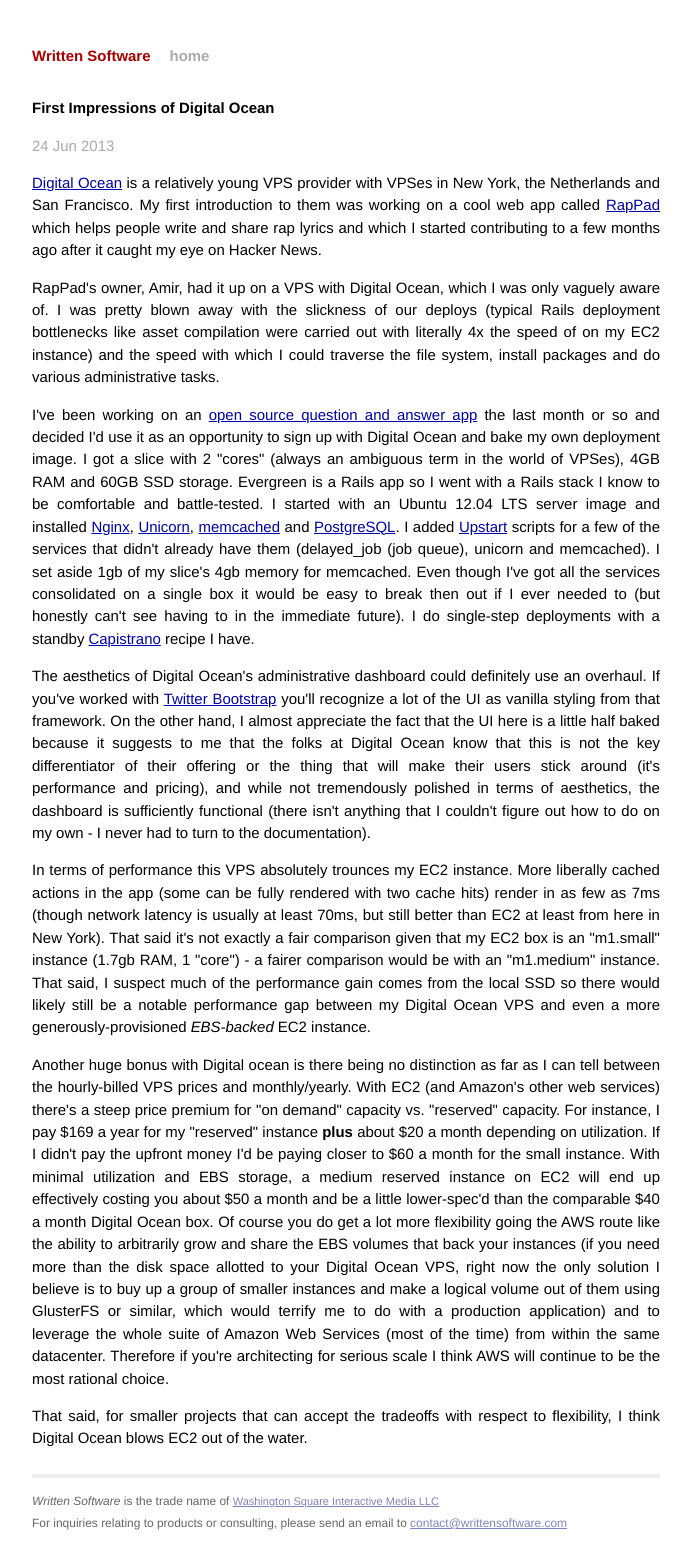
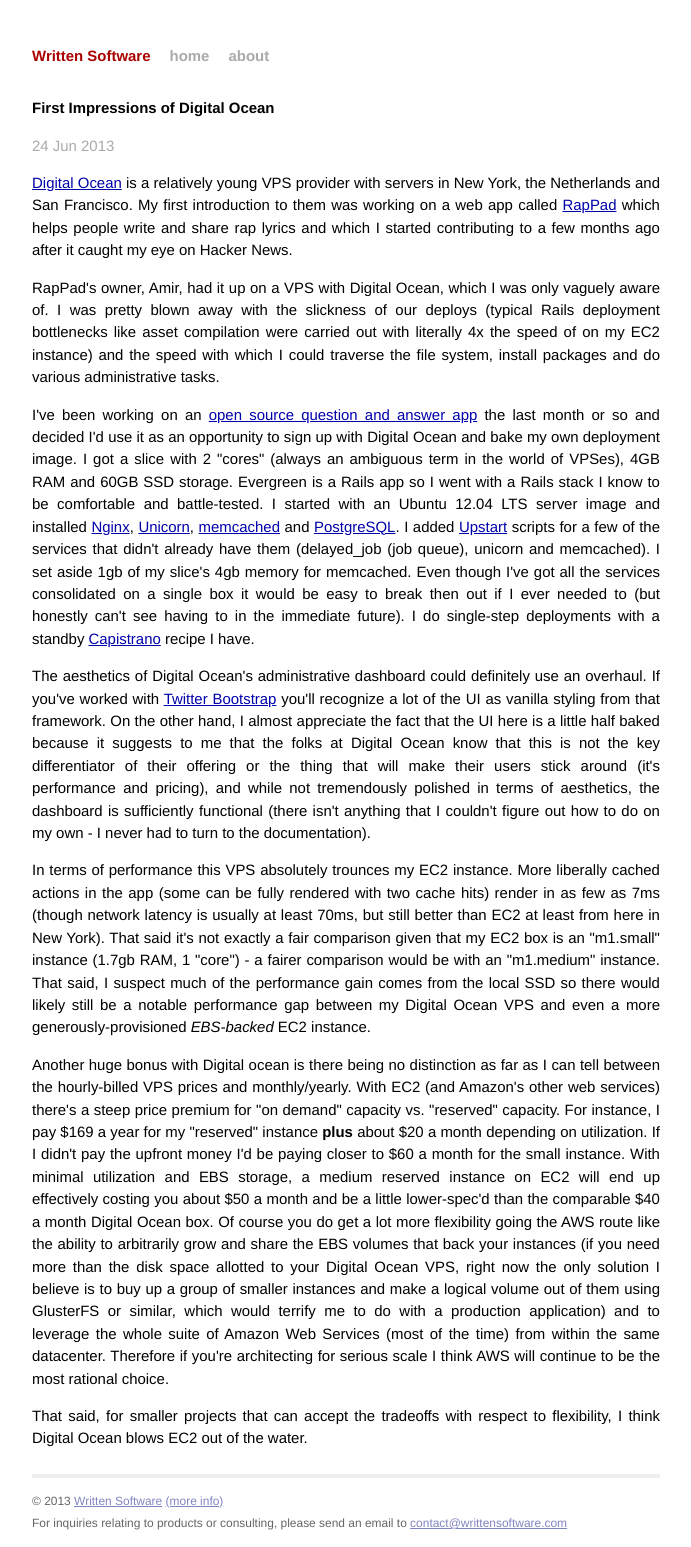
Before and after one commit to writtensoftware/writtensoftware.github.io, a Jekyll site: the page built from _posts/2013-06-24-digital-ocean-first-impressions.html, in a window 1280 px wide. Shown: the whole page, without its empty margins (294-985 px from the left). Built offline with Jekyll 4.4.1, drawn with Linux system fonts in a browser that asks for light colours.

Commit message:
legal notes

```diff
--- a/_layouts/default.html
+++ b/_layouts/default.html
@@ -21,6 +21,7 @@
             <div class="header">
               <h1 class="title"><a href="/">{{ site.name }}</a></h1>
               <a class="extra" href="/">home</a>
+              <a class="extra" href="/about.html">about</a>
             </div>
 
                 {{ content }}
@@ -28,8 +29,8 @@
             <div class="footer">
               <div class="contact">
                 <p>
-                  <em>Written Software</em> is the trade name of
-                  <span class="name-wrap"><a href="http://washingtonsquareinteractive.com">Washington Square Interactive Media LLC</a></span>
+                  &copy; 2013 <a href="/about.html">Written Software</a>
+                  <a href="/about.html">(more info)</a>
                   <br />
                   For inquiries relating to products or consulting, please send an email to <a href="mailto:contact@writtensoftware.com">contact@writtensoftware.com</a>
                 </p>
--- a/_posts/2013-06-24-digital-ocean-first-impressions.html
+++ b/_posts/2013-06-24-digital-ocean-first-impressions.html
@@ -5,7 +5,7 @@ date:   2013-06-24
 categories: posts
 ---
 
-<a href="https://www.digitalocean.com">Digital Ocean</a> is a relatively young VPS provider with VPSes in New York, the Netherlands and San Francisco. My first introduction to them was working on a cool web app called <a href="http://rappad.co">RapPad</a> which helps people write and share rap lyrics and which I started contributing to a few months ago after it caught my eye on Hacker News.
+<a href="https://www.digitalocean.com">Digital Ocean</a> is a relatively young VPS provider with servers in New York, the Netherlands and San Francisco. My first introduction to them was working on a web app called <a href="http://rappad.co">RapPad</a> which helps people write and share rap lyrics and which I started contributing to a few months ago after it caught my eye on Hacker News.
 <p>
 RapPad's owner, Amir, had it up on a VPS with Digital Ocean, which I was only vaguely aware of. I was pretty blown away with the slickness of our deploys (typical Rails deployment bottlenecks like asset compilation were carried out with literally 4x the speed of on my EC2 instance) and the speed with which I could traverse the file system, install packages and do various administrative tasks.
 </p>
--- a/css/main.css
+++ b/css/main.css
@@ -166,7 +166,7 @@ ul.posts span {
 
 
 span.name-wrap {
-  font-size: 11px;
+
 }
 
 #logo,  #logo-large {
@@ -201,3 +201,19 @@ span.name-wrap {
   color: #222;
   margin-bottom: 12px;
 }
+
+.legal {
+  color: #666;
+  padding-top: 20px;
+  border-top: 4px solid #eee;
+  margin-top: 40px;
+  font-size: 12px;
+}
+
+.legal h4 {
+
+}
+
+.legal .company-name {
+  font-weight: bold;
+}
```
Also changed, not shown: about.html (added, +14 -0 lines).
